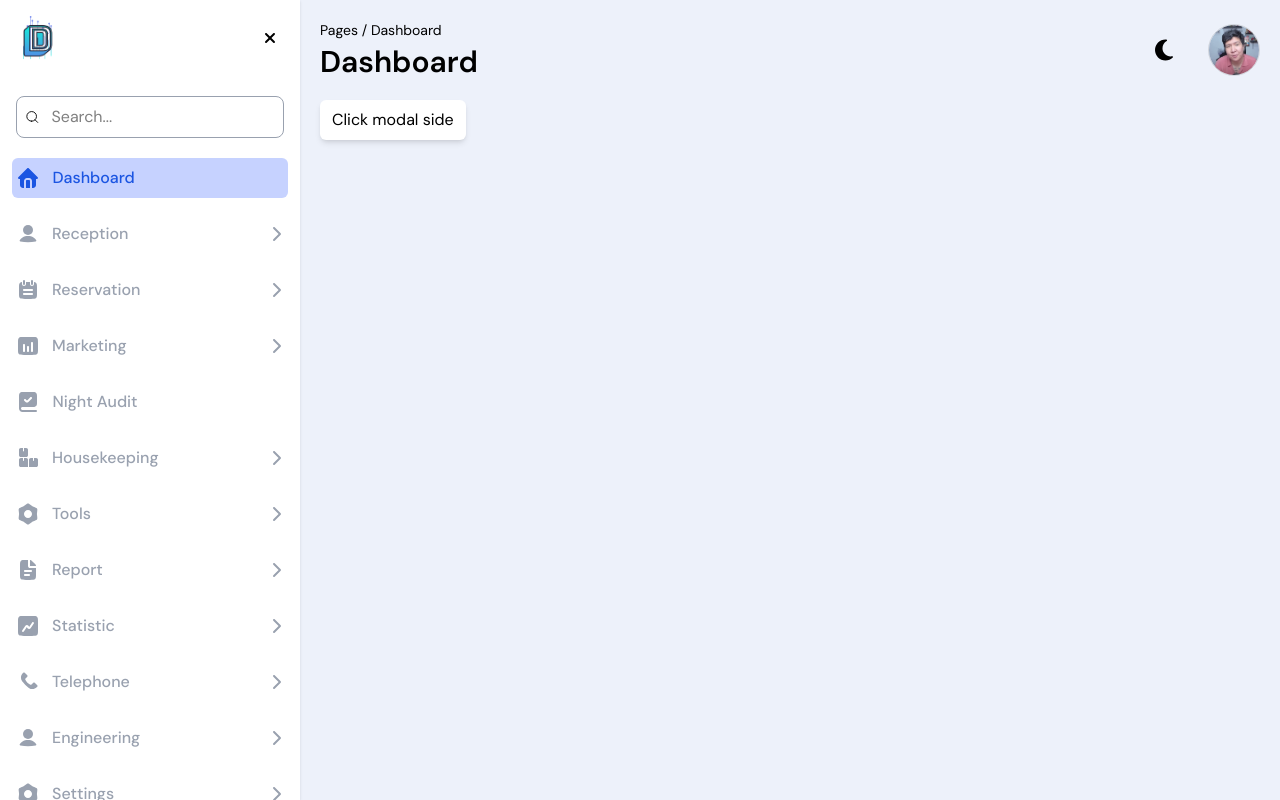
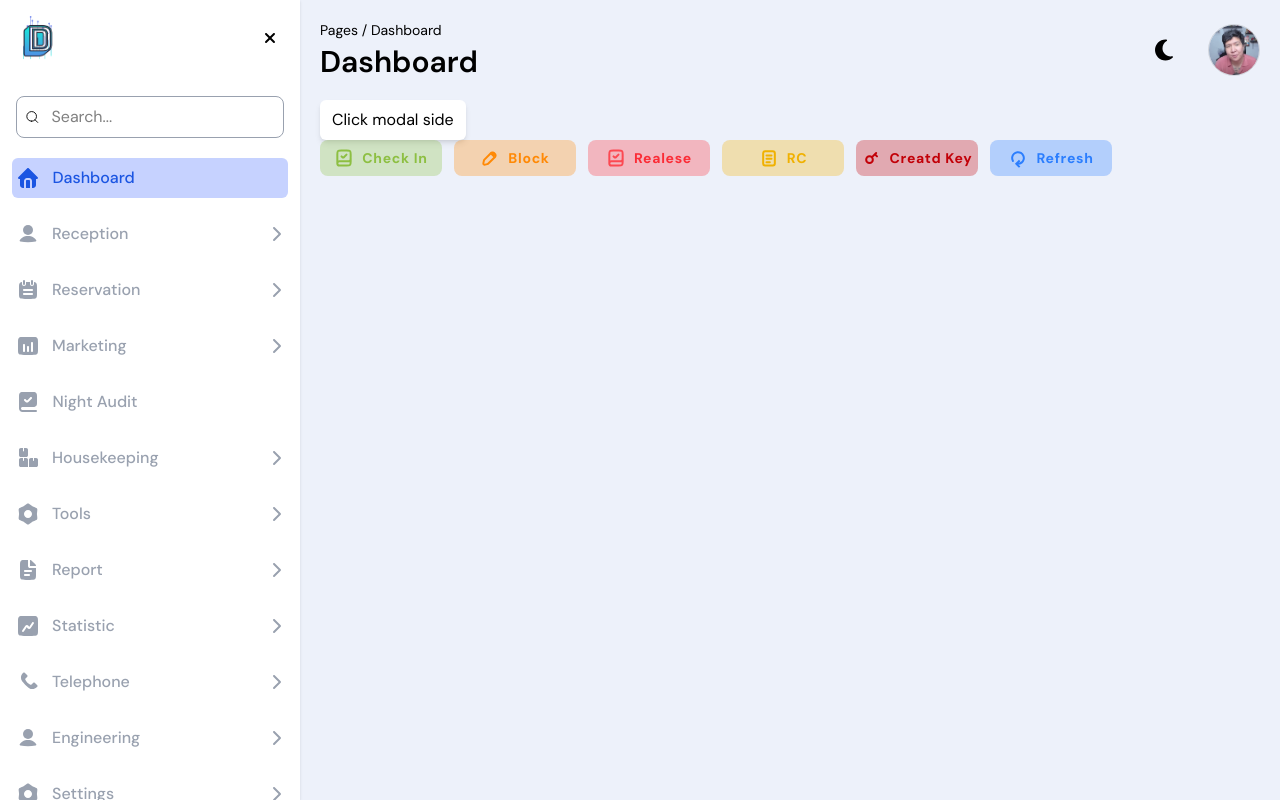
Before and after one commit to DSITeams/PMS-FE, a React (Vite) app: page /example in a window 1280 px wide. Built offline with nearby package versions, Linux system fonts and the light colour scheme.

Commit message:
update button action

```diff
--- a/src/pages/example/index.tsx
+++ b/src/pages/example/index.tsx
@@ -41,38 +41,32 @@ function ExampleTable() {
   const actions = [
     {
       title: "Check In",
-      color: "text-[#8DBF42]",
-      bgColor: "bg-[#8DBF424D]",
+      atribute: "text-[#8DBF42] bg-[#8DBF424D]",
       icon: <BookChecklist color="#8DBF42" />,
     },
     {
       title: "Block",
-      color: " text-[#FF8905]",
-      bgColor: "bg-[#FF89054D]",
+      atribute: " text-[#FF8905] bg-[#FF89054D]",
       icon: <Block color="#FF8905" />,
     },
     {
       title: "Realese",
-      color: "text-[#FB2C36]",
-      bgColor: "bg-[#FB2C364D]",
+      atribute: "text-[#FB2C36] bg-[#FB2C364D]",
       icon: <BookChecklist color="#fc4952" />,
     },
     {
       title: "RC",
-      color: "text-[#F0B101]",
-      bgColor: "bg-[#F0B1014D]",
+      atribute: "text-[#F0B101] bg-[#F0B1014D]",
       icon: <RcIcon color="#F0B101" />,
     },
     {
       title: "Creatd Key",
-      color: "text-[#C20008]",
-      bgColor: "bg-[#C200084D]",
+      atribute: "text-[#C20008] bg-[#C200084D]",
       icon: <KeyIcon color="#C20008" />,
     },
     {
       title: "Refresh",
-      color: "text-[#2B7EFE]",
-      bgColor: "bg-[#2B7EFE4D]",
+      atribute: "text-[#2B7EFE] bg-[#2B7EFE4D]",
       icon: <RefreshIcon color="#2B7EFE" />,
     },
   ];
@@ -91,17 +85,6 @@ function ExampleTable() {
     // </div>
 
       // button action in reservation
-    // <div className="flex gap-3">
-    //     {actions.map((action, index) => (
-    //       <ButtonAction
-    //         key={index}
-    //         title={action.title}
-    //         className={`${action.bgColor} ${action.color} cursor-pointer`}
-    //         icon={action.icon}
-    //         type="button"
-    //       />
-    //     ))}
-    //   </div>
 
     <div>
       <SideModal width="sm:max-w-[1000px]">
@@ -112,6 +95,18 @@ function ExampleTable() {
           </div>
         </div>
       </SideModal>
+
+      <div className="flex gap-3">
+        {actions.map((action, index) => (
+          <ButtonAction
+            key={index}
+            title={action.title}
+            className={`${action.atribute} cursor-pointer`}
+            icon={action.icon}
+            type="button"
+          />
+        ))}
+      </div>
     </div>
   );
 }
```
